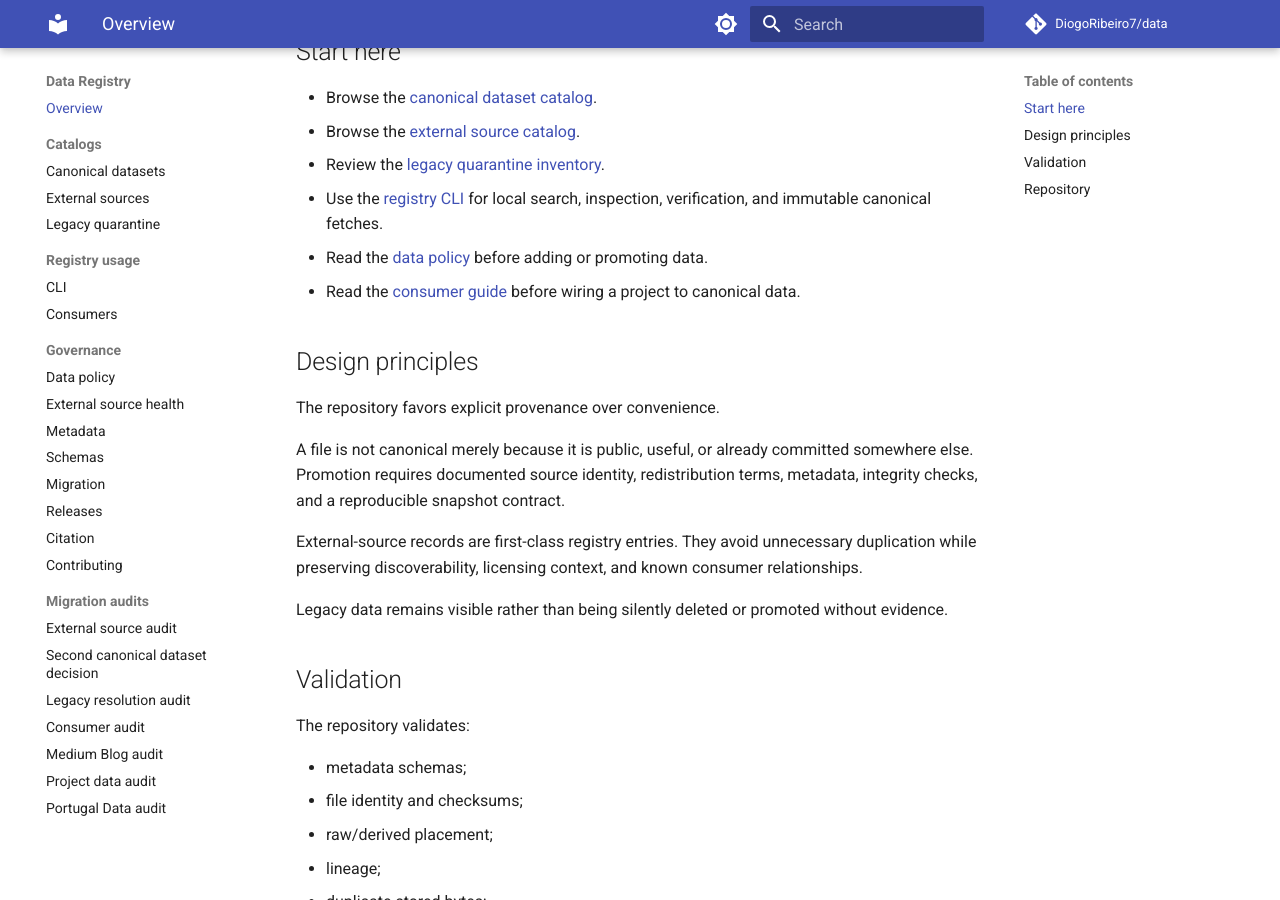
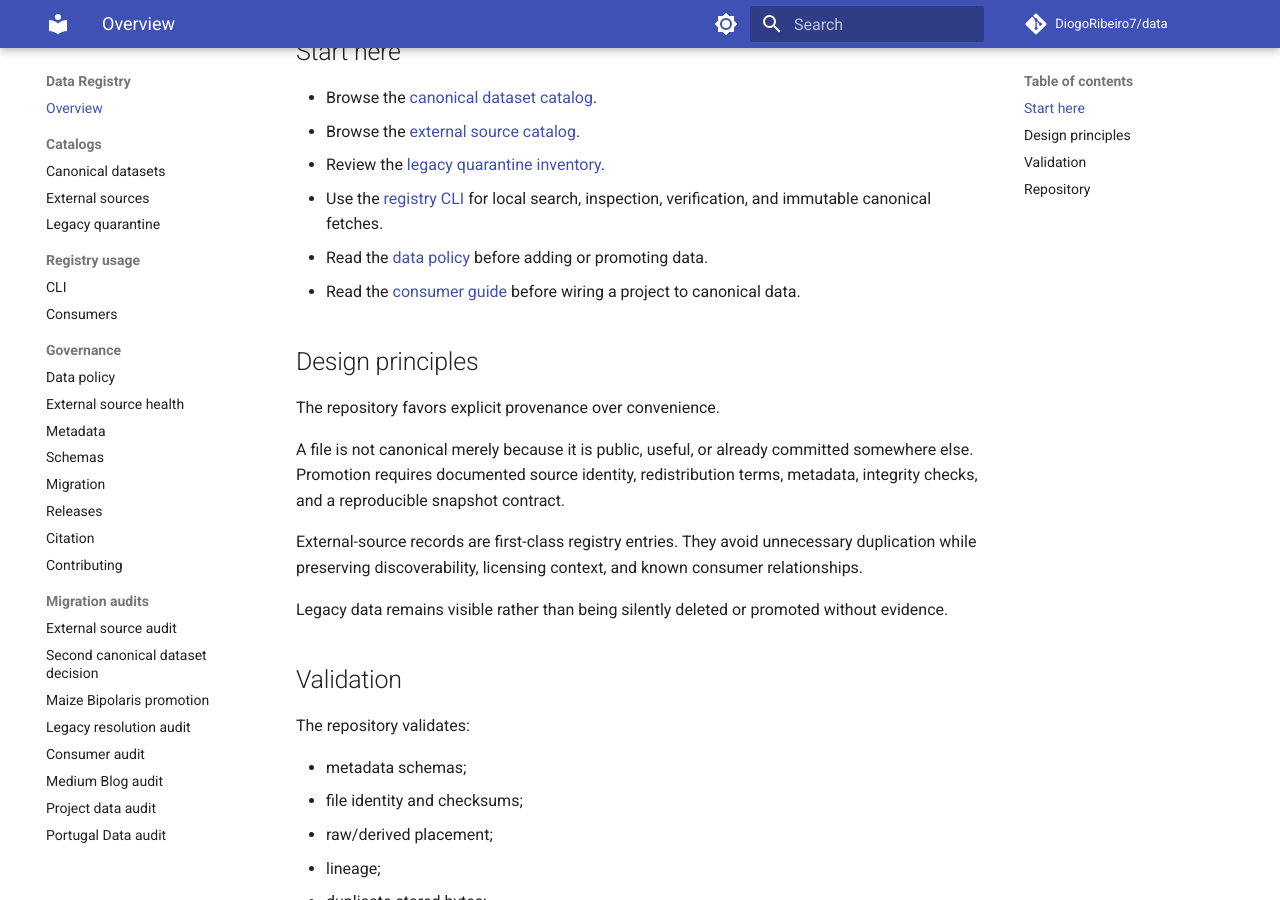
Before and after one commit to DiogoRibeiro7/data, an MkDocs documentation site: the page built from docs/index.md, in a window 1280 px wide and 900 px high, scrolled down 464 px. Built offline with MkDocs 1.6.1 and Material for MkDocs 9.7.7, drawn with Linux system fonts in a browser that asks for light colours; comment, search, counter and statistics services are not loaded.

Commit message:
docs: link maize Bipolaris promotion audit

```diff
--- a/mkdocs.yml
+++ b/mkdocs.yml
@@ -57,6 +57,7 @@ nav:
   - Migration audits:
       - External source audit: migrations/EXTERNAL_SOURCE_AUDIT_2026-10-01.md
       - Second canonical dataset decision: migrations/SECOND_CANONICAL_DATASET_2026-10-02.md
+      - Maize Bipolaris promotion: migrations/MAIZE_BIPOLARIS_PROMOTION_2026-10-03.md
       - Legacy resolution audit: migrations/LEGACY_RESOLUTION.md
       - Consumer audit: migrations/CONSUMER_AUDIT.md
       - Medium Blog audit: migrations/MEDIUM_BLOG_DATA.md
```
